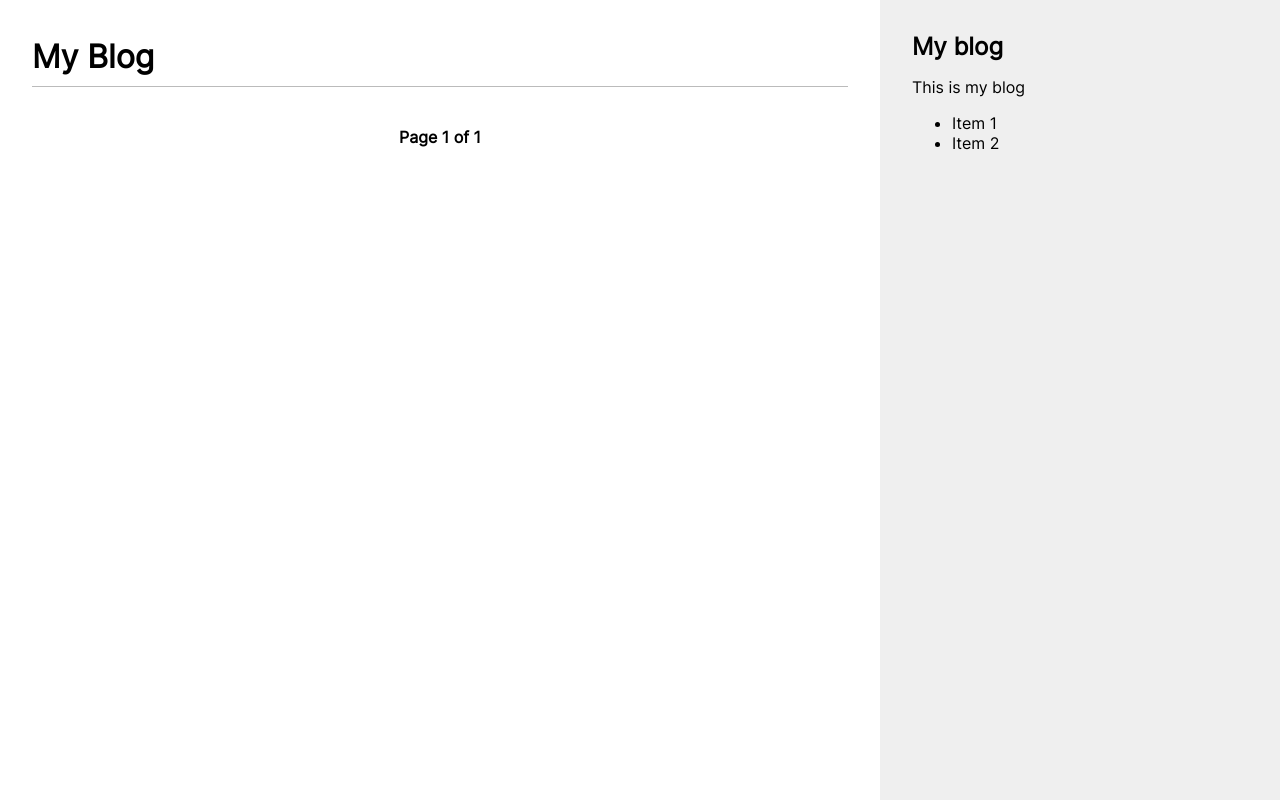
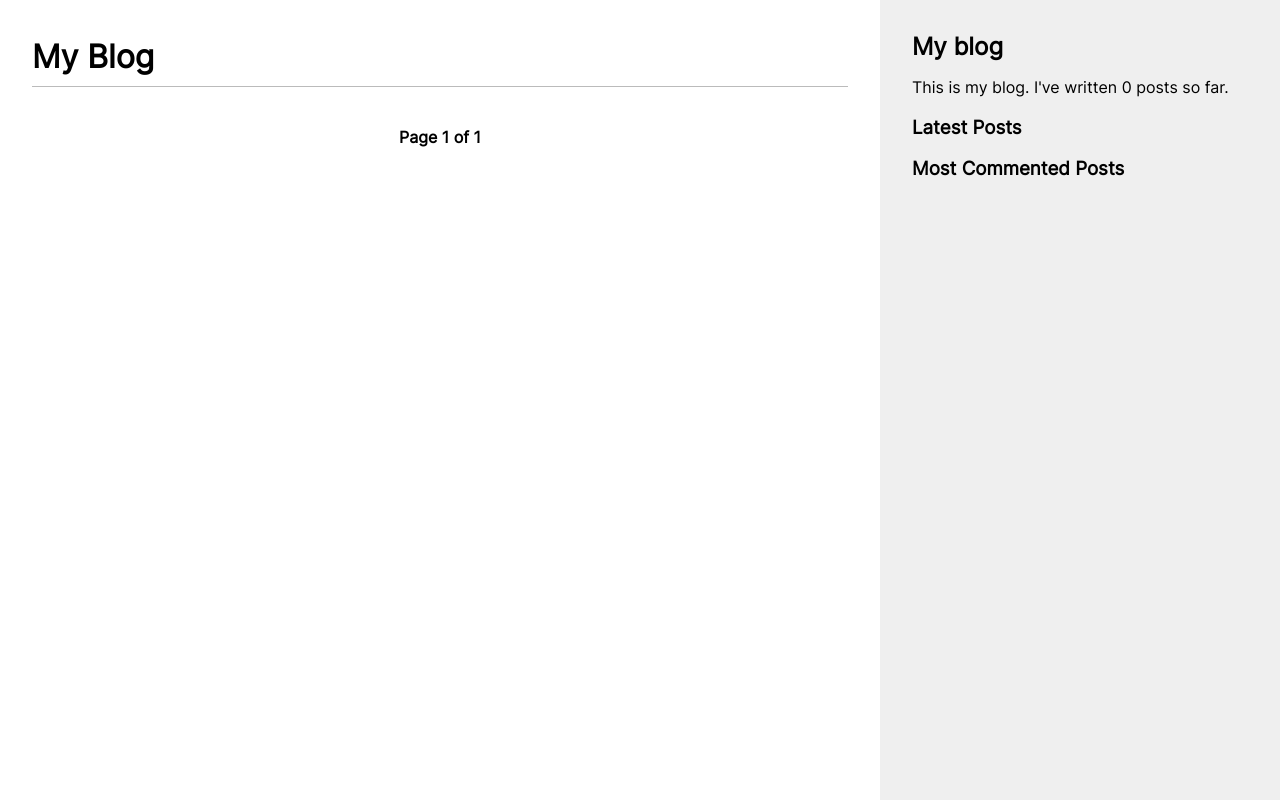
Before and after one commit to leohbatista/django3-with-examples-mysite, a Django app: page /blog/ in a window 1280 px wide. Run offline with Django 3.2, Linux system fonts and the light colour scheme; data that the repository does not hold is empty.

Commit message:
template tags

```diff
--- a/blog/templates/blog/base.html
+++ b/blog/templates/blog/base.html
@@ -1,3 +1,4 @@
+{% load blog_tags %}
 {% load static %}
 <!DOCTYPE HTML>
 <html>
@@ -13,10 +14,20 @@
         </div>
         <div id="sidebar">
             <h2>My blog</h2>
-            <p>This is my blog</p>
+            <p>This is my blog. I've written {% total_posts %} posts so far.</p>
+
+            <h3>Latest Posts</h3>
+            {% show_latest_posts 3 %}
+
+            <h3>Most Commented Posts</h3>
+            {% get_most_commented_posts as most_commented_posts %}
+
             <ul>
-                <li>Item 1</li>
-                <li>Item 2</li>
+                {% for post in most_commented_posts %}
+                    <li>
+                        <a href="{{ post.get_absolute_url }}">{{ post.title }}</a>
+                    </li>
+                {% endfor %}
             </ul>
         </div>
     </body>
--- /dev/null
+++ b/blog/templates/blog/post/latest_posts.html
@@ -0,0 +1,7 @@
+<ul>
+    {% for post in latest_posts %}
+        <li>
+            <a href="{{ post.get_absolute_url }}">{{ post.title }}</a>
+        </li>
+    {% endfor %}
+</ul>
--- /dev/null
+++ b/blog/templatetags/blog_tags.py
@@ -0,0 +1,18 @@
+from django import template
+from ..models import Post
+from django.db.models import Count
+
+register = template.Library()
+
+@register.simple_tag
+def total_posts():
+    return Post.published.count()
+
+@register.inclusion_tag('blog/post/latest_posts.html')
+def show_latest_posts(count=5):
+    latest_posts = Post.published.order_by('-publish')[:count]
+    return {'latest_posts': latest_posts}
+
+@register.simple_tag
+def get_most_commented_posts(count=5):
+    return Post.published.annotate(total_comments=Count('comments')).order_by('-total_comments')[:count]
```
Also changed, not shown: blog/templatetags/__init__.py (added).
